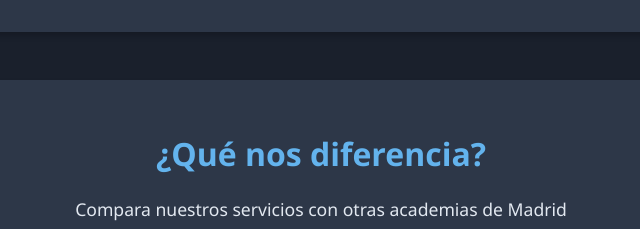
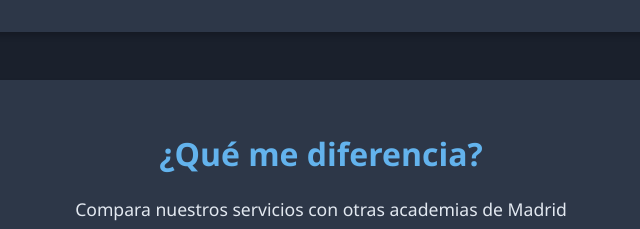
Before and after one commit to DKeAlvaro/mini-programadores, a plain HTML site: page index.html in a window 1280 px wide. Shown: the part 1440-1669 px from the top of the page, 319-959 px from the left. Drawn offline with Linux system fonts and the light colour scheme.

```diff
--- a/index.html
+++ b/index.html
@@ -107,7 +107,7 @@
         </div>
 
         <div class="why-us-section">
-            <h2 class="section-title">¿Qué nos diferencia?</h2>
+            <h2 class="section-title">¿Qué me diferencia?</h2>
             <p class="section-description">Compara nuestros servicios con otras academias de Madrid</p>
             <p class="section-note"><em>Nota: Los datos mostrados han sido obtenidos de las webs de las academias</em></p>
 
```
